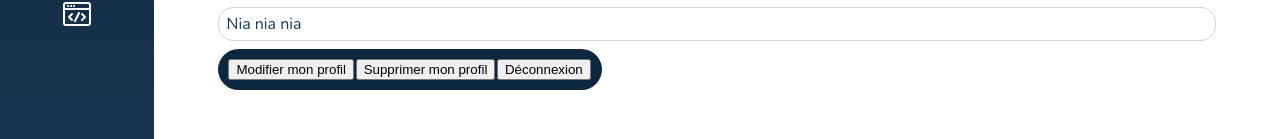
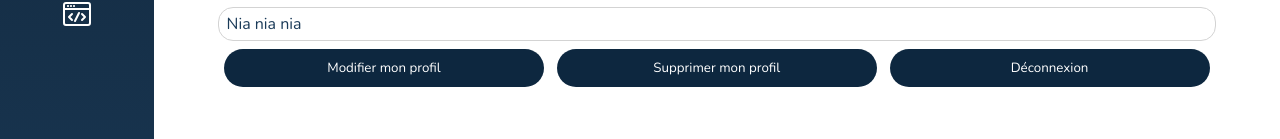
Before and after one commit to leabaty/devolution-o-clock, a React app: page /profile in a window 1280 px wide. Shown: the part 349-488 px from the top of the page. Built offline with nearby package versions, Linux system fonts and the light colour scheme; no server answers.

Commit message:
modif css

```diff
--- a/src/components/ProfilePage/style.scss
+++ b/src/components/ProfilePage/style.scss
@@ -34,6 +34,11 @@
     display:flex;
     flex-direction:row;
     justify-content: space-around;
+  }
+
+  &__delete,
+  &__modify,
+  &__logout {
     border-radius: 25px;
     padding: 10px;
     width: 24em;
@@ -42,11 +47,6 @@
     background-color: #0D273F;
     color: white;
     font-family: 'Nunito';
-  }
-
-  &__delete,
-  &__modify,
-  &__logout {
   }
 
   &__status {
```
